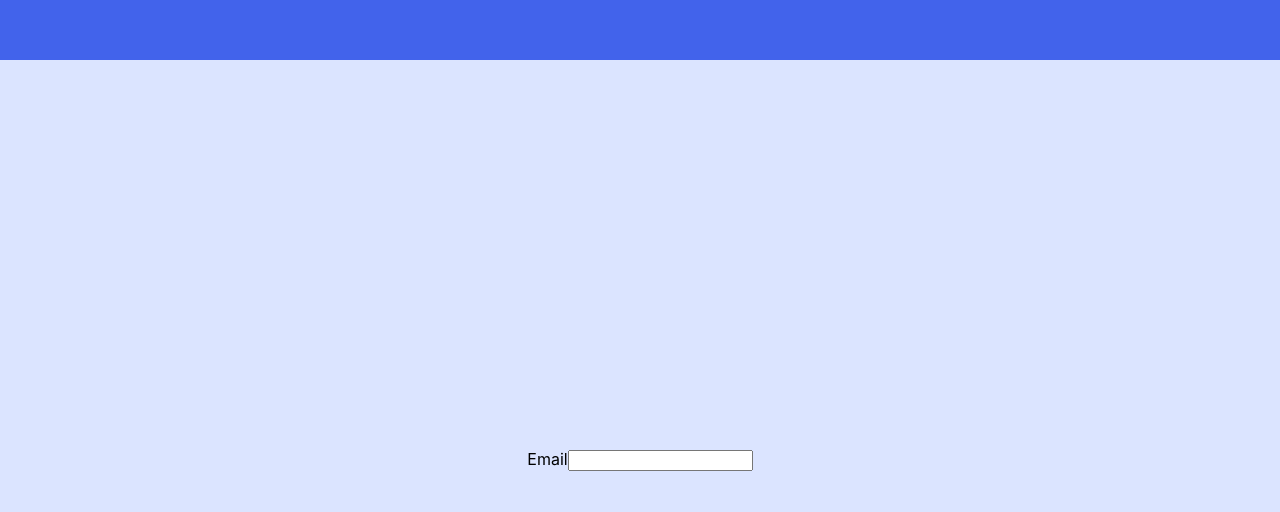
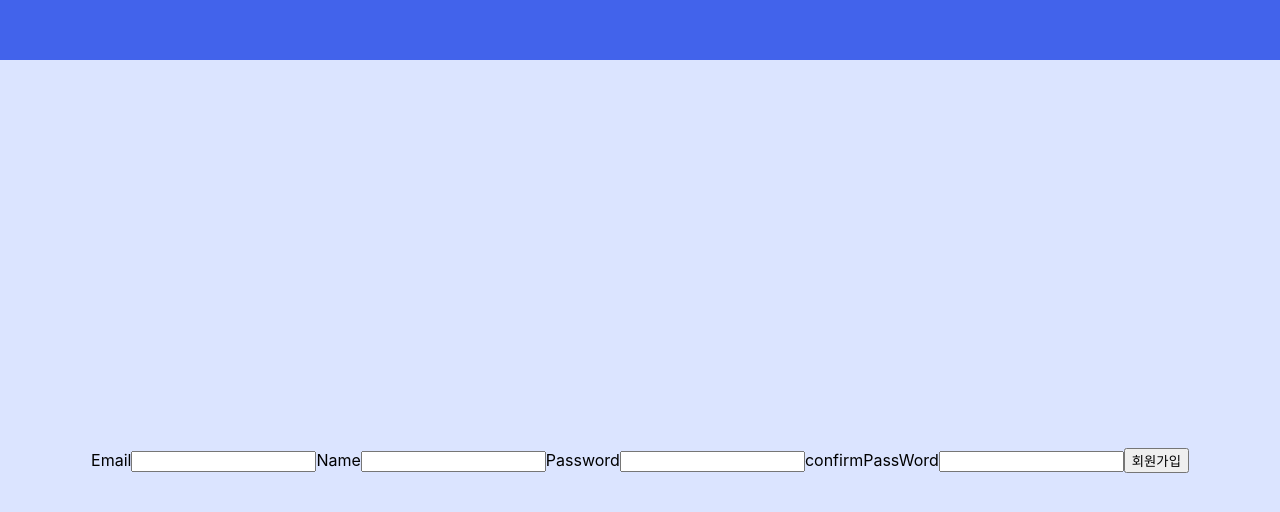
Before and after one commit to Na-Young-Woo/Login, a React (Create React App) app in the folder login/: page / in a window 1280 px wide. Shown: the part 740-1252 px from the top of the page. Built offline with nearby package versions, Linux system fonts and the light colour scheme.

Commit message:
회원가입 정보 입력

```diff
--- a/login/src/components/views/RegisterPage.js
+++ b/login/src/components/views/RegisterPage.js
@@ -45,6 +45,21 @@ function RegisterPage(props) {
       <form onSubmit={onSubmitHandler}>
         <label>Email</label>
         <input type="email" value={Email} onChange={onEmailHandler} />
+
+        <label>Name</label>
+        <input value={name} onChange={onNameHandler} />
+
+        <label>Password</label>
+        <input type="password" value={passWord} onChange={onPassWordHandler} />
+
+        <label>confirmPassWord</label>
+        <input
+          type="password"
+          value={confirmPassWord}
+          onChange={onconfirmPassWordHandler}
+        />
+
+        <button type="submit">회원가입</button>
       </form>
     </RegisterBlock>
   );
```
Also changed, not shown: 1 other file (tests, documents, lock files or other folders).
